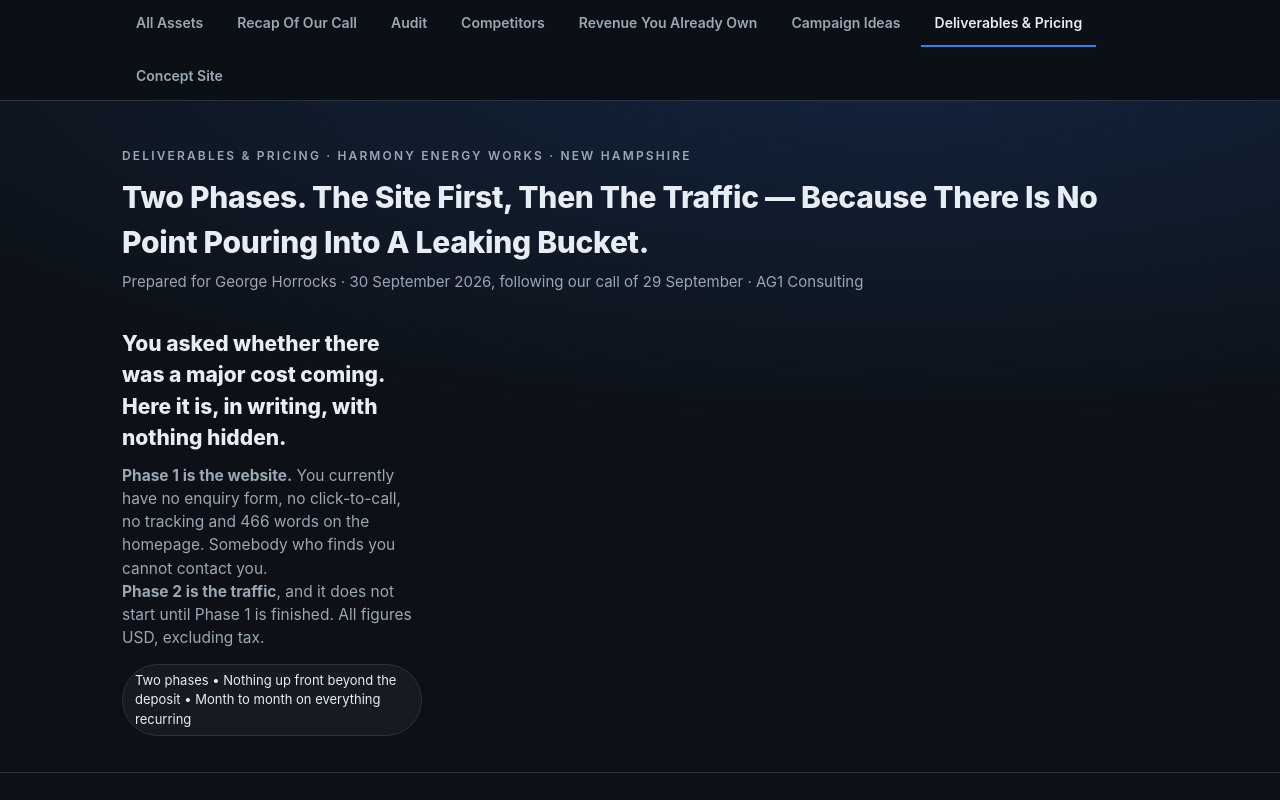
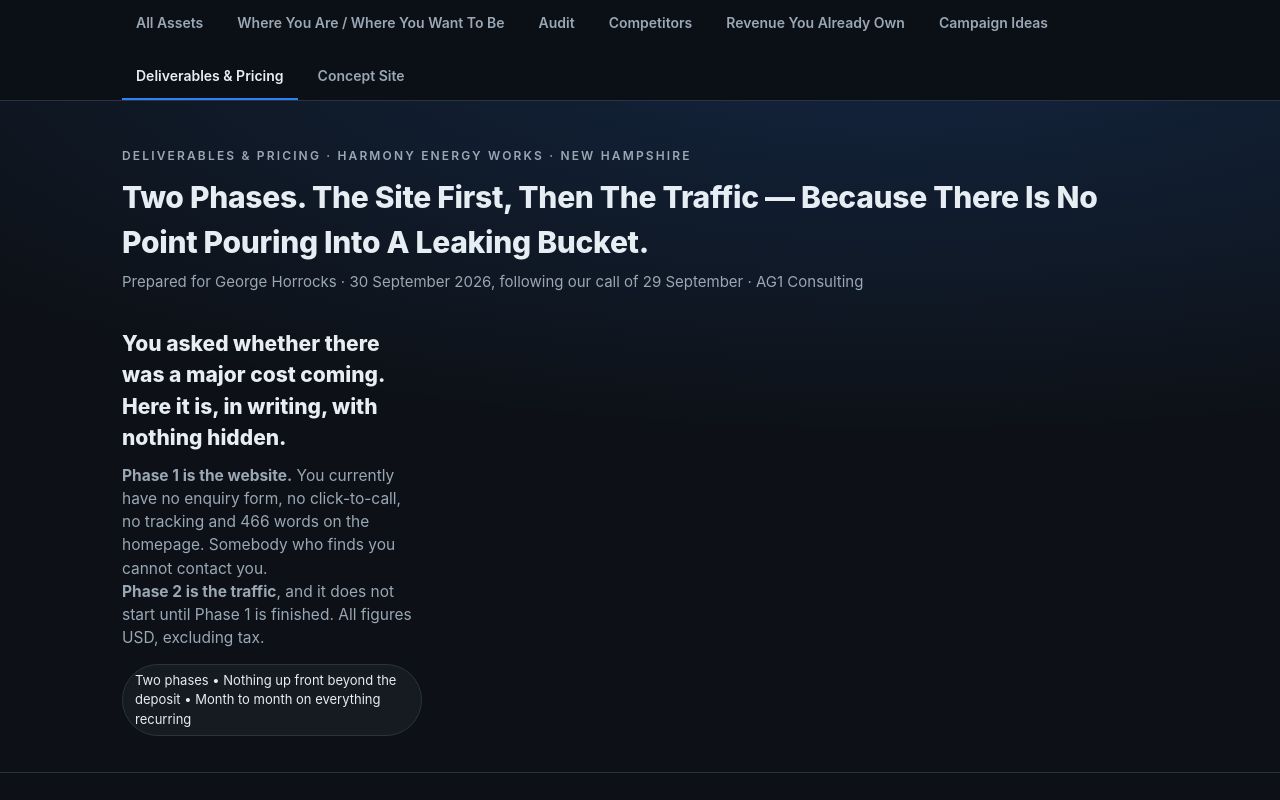
Before and after one commit to andrei170/harmony-energy-audit, a plain HTML site: page pricing.html in a window 1280 px wide. Shown: the top 800 px of the page. Drawn offline with Linux system fonts and the light colour scheme.

Commit message:
full transcript pass: current state vs desired state

```diff
--- a/pricing.html
+++ b/pricing.html
@@ -121,7 +121,7 @@
 .quote{border-left:3px solid var(--accent);padding:4px 0 4px 16px;color:var(--mut);font-style:italic;font-size:15px;margin:12px 0}
 </style>
 
-<nav class="agnav"><div class="inner"><a href="assets.html">All Assets</a><a href="recap.html">Recap Of Our Call</a><a href="./">Audit</a><a href="competitors.html">Competitors</a><a href="service.html">Revenue You Already Own</a><a href="campaigns.html">Campaign Ideas</a><a href="pricing.html" class="on">Deliverables &amp; Pricing</a><a href="https://andrei170.github.io/harmony-energy-demo/">Concept Site</a></div></nav>
+<nav class="agnav"><div class="inner"><a href="assets.html">All Assets</a><a href="recap.html">Where You Are / Where You Want To Be</a><a href="./">Audit</a><a href="competitors.html">Competitors</a><a href="service.html">Revenue You Already Own</a><a href="campaigns.html">Campaign Ideas</a><a href="pricing.html" class="on">Deliverables &amp; Pricing</a><a href="https://andrei170.github.io/harmony-energy-demo/">Concept Site</a></div></nav>
 
 <header>
   <div class="wrap">
```
